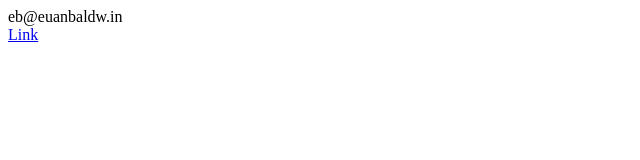
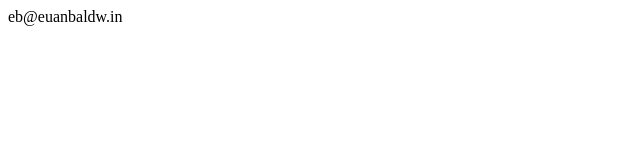
Before and after one commit to Xyr0za/website, a plain HTML site: page index.html in a window 1280 px wide. Shown: the full height of the page, 0-640 px from the left. Drawn offline with Linux system fonts and the light colour scheme.

Commit message:
Update index.html

```diff
--- a/index.html
+++ b/index.html
@@ -12,11 +12,11 @@
 
   </head>
   <body>
-      <footer>
-          <div class="container text-center">
+        </div>
+        <footer class="footer">
+        <div class="container text-center">
           <span>eb@euanbaldw.in</span>
         </div>
-        <a href="page.html">Link</a>
       </footer>
   </body>
 </html>
```
